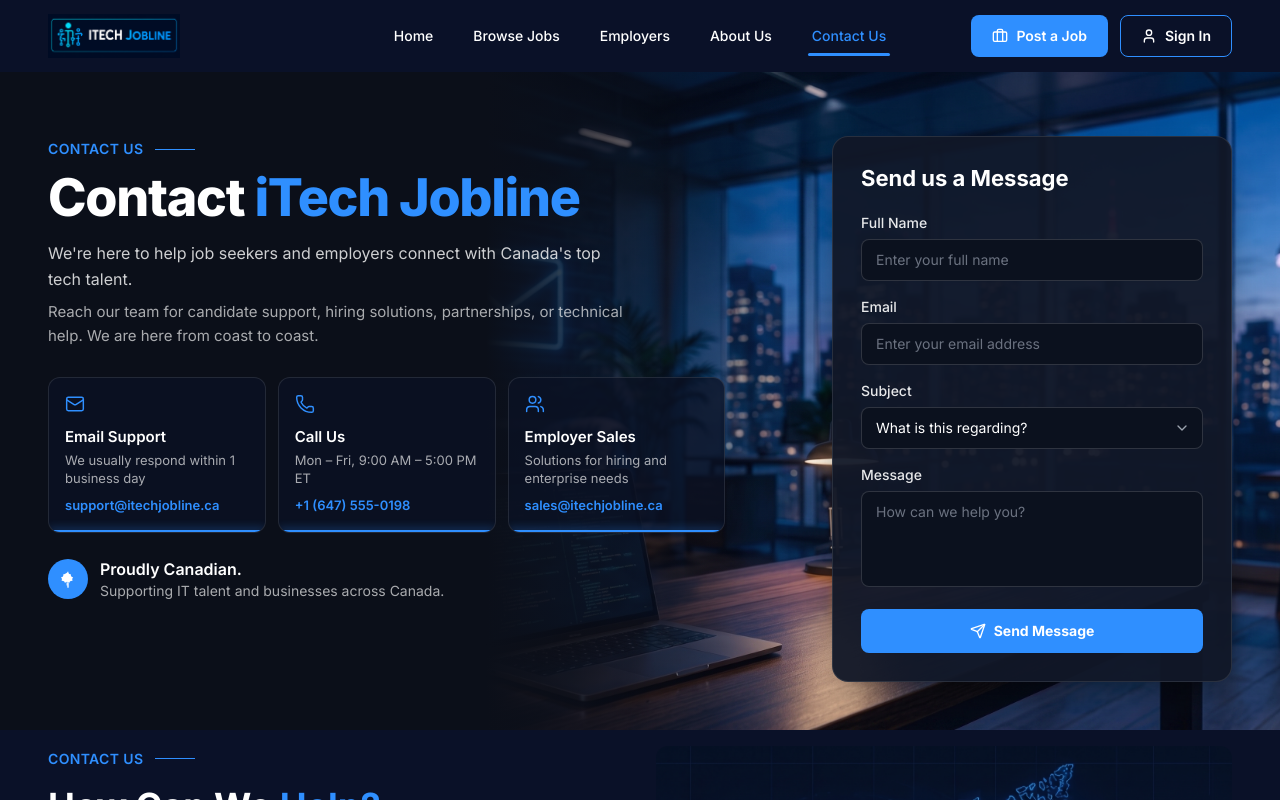
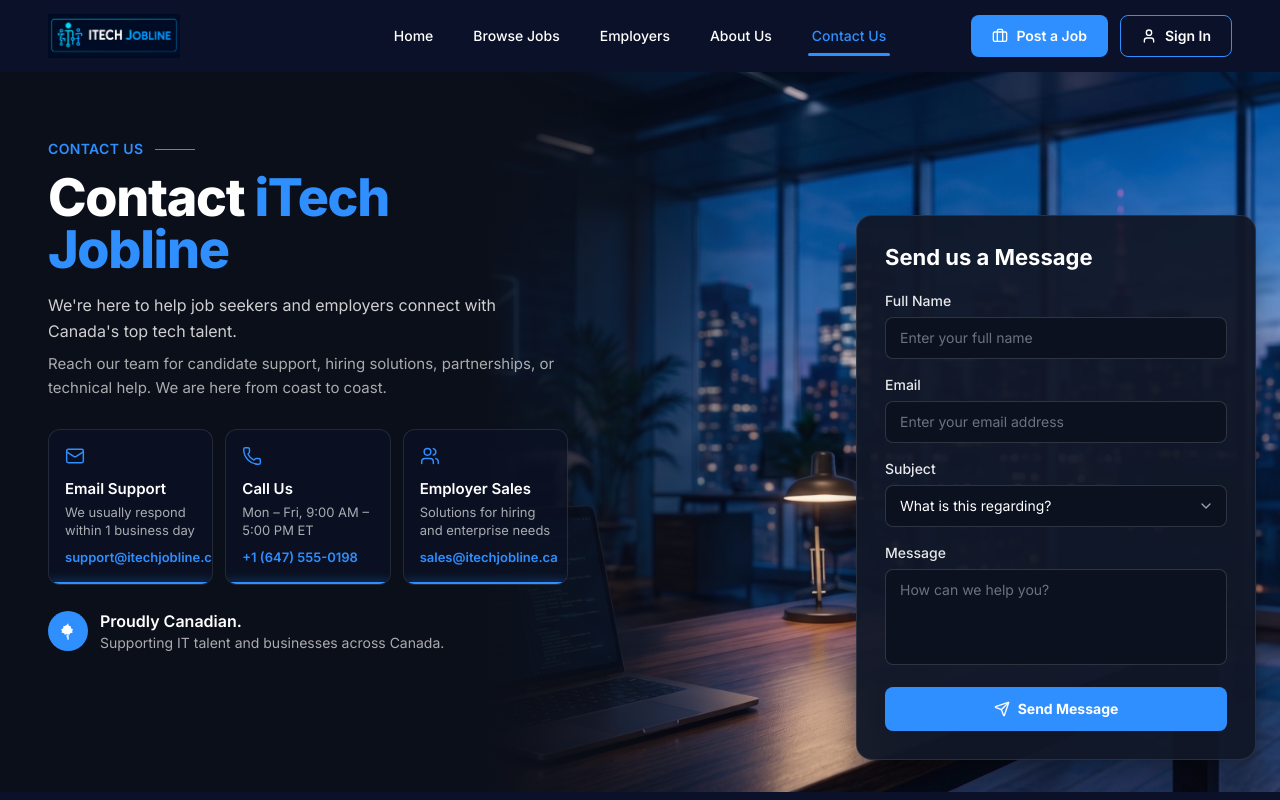
Before and after one commit to Martins-technologies/ITech-Jooblie, a React (Vite) app: page /contact in a window 1280 px wide. Shown: the top 800 px of the page. Built offline with nearby package versions, Linux system fonts and the light colour scheme.

Commit message:
contact section updated

```diff
--- a/src/components/contact/ContactHero.jsx
+++ b/src/components/contact/ContactHero.jsx
@@ -6,7 +6,7 @@ import ContactMethodCards from './ContactMethodCards.jsx';
 
 export default function ContactHero() {
   return (
-    <section className="page-hero relative overflow-hidden bg-[#0b0f19] pb-10 lg:pb-12">
+    <section className="page-hero relative min-h-[640px] overflow-hidden bg-[#0b0f19] pb-10 lg:min-h-[720px] lg:pb-12">
       <div
         className="pointer-events-none absolute inset-y-0 right-0 hidden w-[62%] lg:block"
         aria-hidden="true"
@@ -19,8 +19,8 @@ export default function ContactHero() {
         <div className="absolute inset-y-0 left-0 w-[38%] bg-gradient-to-r from-[#0b0f19] via-[#0b0f19]/50 to-transparent" />
       </div>
 
-      <div className="container-page relative grid items-start gap-8 lg:grid-cols-12">
-        <div className="lg:col-span-7">
+      <div className="container-page relative">
+        <div className="max-w-xl lg:max-w-[520px]">
           <SectionEyebrow label="Contact Us" className="tracking-[0.14em]" />
 
           <h1 className="mt-3 max-w-2xl text-4xl font-extrabold leading-[1.12] tracking-tight text-white md:text-5xl lg:text-[52px]">
@@ -52,12 +52,10 @@ export default function ContactHero() {
             </div>
           </div>
         </div>
+      </div>
 
-        <div className="relative z-10 lg:col-span-5">
-          <div className="lg:ml-auto lg:w-[400px]">
-            <ContactForm />
-          </div>
-        </div>
+      <div className="relative z-10 mx-4 mt-8 lg:absolute lg:bottom-8 lg:right-4 lg:mx-0 lg:mt-0 lg:w-[400px] xl:right-6">
+        <ContactForm />
       </div>
     </section>
   );
```
